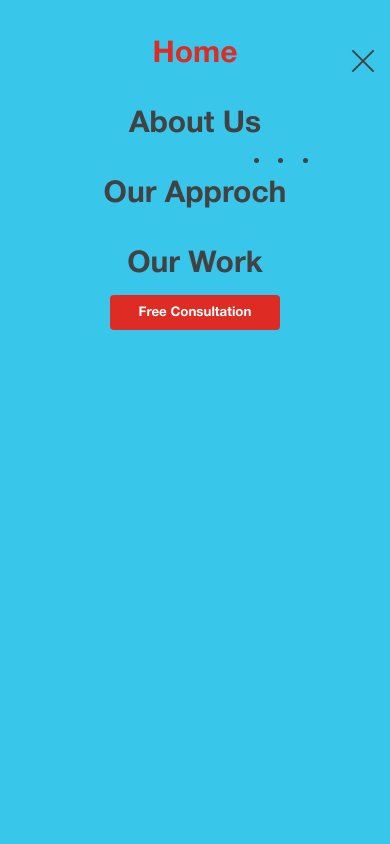
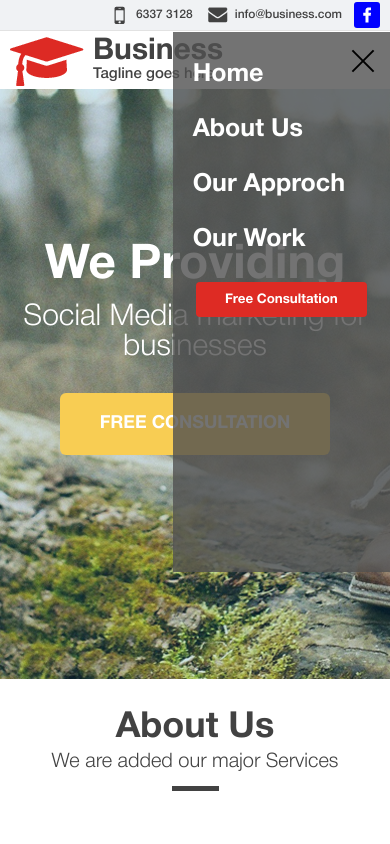
Before and after one commit to devel20/Business, a plain HTML site: page index.html in a window 390 px wide. Both pictures are taken after a click on the element 363 px from the left and 61 px from the top of the page. Shown: the top 844 px of the page. Drawn offline with nearby package versions, Linux system fonts and the light colour scheme.

Commit message:
Add files via upload

```diff
--- a/css/style.css
+++ b/css/style.css
@@ -389,8 +389,6 @@ button:hover {
 
 .work__inner {
 	width: 170px;
-	/*margin: 0 auto;		*/
-
 	font-family: 'HelveticaNeueCyr-Bold';
 	color: #fff;
 	position: absolute;
@@ -499,7 +497,7 @@ button:hover {
 .form__name {}
 .form__number {}
 .form__company-name {}
-.form__butn-submit input {
+.form__butn-submit button {
 	font-family: 'HelveticaNeueCyr-Bold';
 	background: #de2b24;
 	margin: 28px 0 70px 0;
@@ -507,7 +505,7 @@ button:hover {
 	width: auto;
 	padding: 14px 36px;
 }
-.form__butn-submit input:hover {
+.form__butn-submit button:hover {
 	border: 1px solid #de2b45;
 	box-shadow: 0 0 5px #de2b24;
 }
@@ -589,11 +587,12 @@ button:hover {
 	display: block;
 }
 .getIn__input input {
+	font-family: 'Open Sans', sans-serif;
 	padding: 20px;
 	margin: 32px 0 27px 0;
 	width: 100%;
 }
-.getIn__butn input {
+.getIn__butn button {
 	font-family: 'HelveticaNeueCyr-Bold';
 	font-size: 17px;
 	color: #fff;
@@ -603,7 +602,7 @@ button:hover {
 	border-radius: 4px;
 	transition: all 0.3s linear;
 }
-.getIn__butn input:hover {
+.getIn__butn button:hover {
 	border-color: #de2b24;
 }
 
@@ -659,11 +658,10 @@ button:hover {
 		display: block;
 		position: fixed;
 		z-index: 2;
-		top: 0;
+		top: 32px;
 		right: -100%;
-		width: 100%;
-		height: 100%;
-		background: #38c7eb;
+		height: 64%;
+		background: rgba(81, 81, 81, 0.8);
 		text-align: center;
 		transition: all 0.3s linear;
 	}
@@ -680,7 +678,7 @@ button:hover {
 		margin: 14px 2px 0 0;
 	}
 	.header__burger span {
-		background: #424242;
+		background: #000;
 		position: absolute;
 		width: 100%;
 		height: 2px;
@@ -690,7 +688,7 @@ button:hover {
 	.header__burger:before,
 	.header__burger:after {
 		content: '';
-		background: #424242;
+		background: #000;
 		position: absolute;
 		width: 100%;
 		height: 2px;
@@ -715,17 +713,31 @@ button:hover {
 		transform: scale(0);
 	}
 	.header__inner.active {
+		top: 32px;
 		right: 0;
+	}
+	.header__butn button {
+		margin: 15px 0 0 0;
 	}
 	.menu__list {
 		display: block;
 		padding: 0;
 	}
 	.menu__list li {
-		margin: 40px 0 0 0;
+		margin: 30px 0 0 0;
+		padding: 0 45px 0 20px;
+		text-align: left;
+	}
+	.menu__list li:after {
+		display: none;
 	}
 	.menu__link {
-		font-size: 30px;
+		font-size: 25px;
+		color: #fff;
+	}
+	/*----------*/
+	.intro__butn button {
+		font-size: 18px;
 	}
 	/*----------*/
 	.about__item {
--- a/index.html
+++ b/index.html
@@ -8,7 +8,7 @@
 	<meta charset="UTF-8">
 	<meta name="viewport" content="width=device-width">
 </head>
-<body>
+<body id="body">
 	<!-- Header ------ -->
 	<header class="header">
 		<div class="header__contacts contacts-header">
@@ -246,7 +246,8 @@
 			<div class="form__name"><input type="text" placeholder="Your Name"></div>
 			<div class="form__number"><input type="text" placeholder="Contact Number"></div>
 			<div class="form__company-name"><input type="text" placeholder="Company Name"></div>
-			<div class="form__butn-submit"><input type="submit" name="submit" value="SUBMIT NOW"></div>
+
+			<div class="form__butn-submit"><button type="submit">SUBMIT NOW</button></div>
 			<div class="form__butn-close"></div>
 		</form>
 		</div>
@@ -264,7 +265,7 @@
 			<div class="getIn__subtext">Subscribe to our newsletter to stay update with what is new</div>
 			<form action="#" class="getIn__form">
 				<div class="getIn__input"><input type="text" placeholder="Email Address"></div>
-				<div class="getIn__butn"><input type="submit" value="Subscribe"></div>
+				<div class="getIn__butn"><button type="submit">Subscribe</button></div>
 			</form>
 		</div>
 	</div>
```
